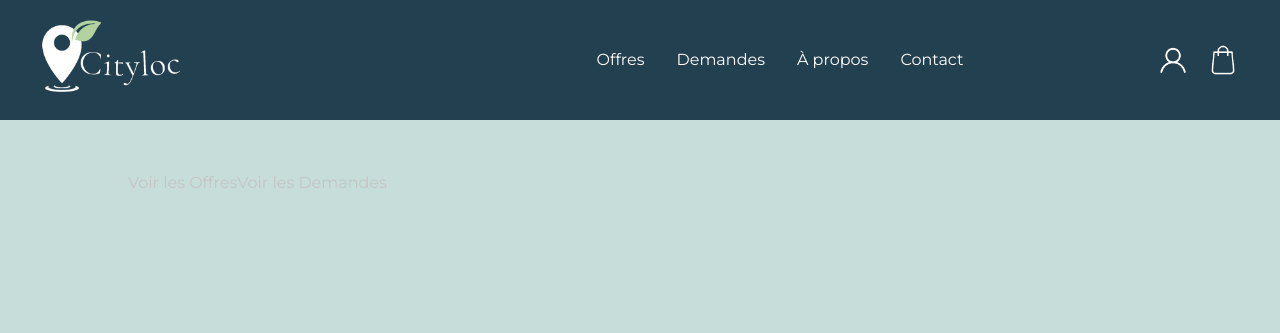
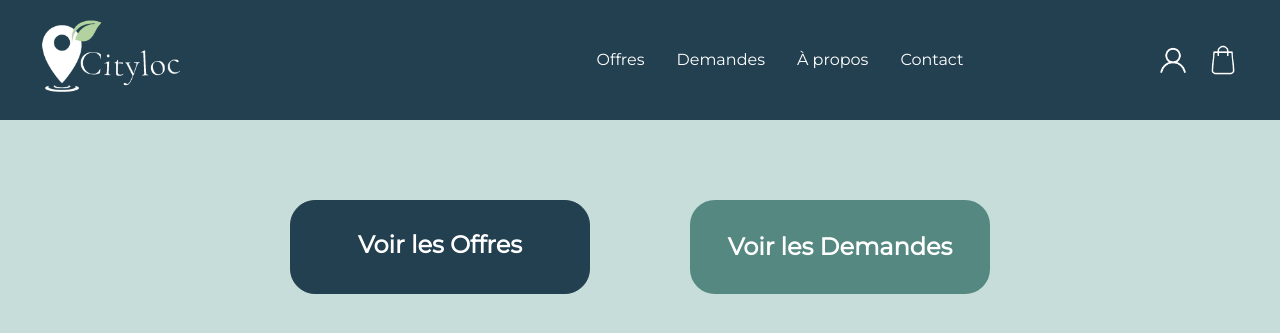
Before and after one commit to TabLockFR/cityloc-base, a Jekyll site: the page built from index.html, in a window 1280 px wide and 900 px high. Shown: the top 333 px of the window. Built offline with Jekyll 4.4.1, drawn with Linux system fonts in a browser that asks for light colours.

Commit message:
Update index.html

```diff
--- a/index.html
+++ b/index.html
@@ -6,15 +6,47 @@ title: TabLock
 
   .containerBoxAccueil{
     display: flex;
+    justify-content: center;
+  }
+  .boxOffres, .boxDemandes {
+    display: flex;
+    margin: 50px;
+    padding: 5px 30px;
+    border-radius: 25px;
+    width: 300px;
+    justify-content: center;
+  }
+  .boxOffres {
+    background-color: #224050;
+    border: 1px solid #224050;
+  }
+  .boxDemandes{
+    background-color: #558880;
+    border: 3px solid #558880;
+  }
+  .boxOffres p, .boxDemandes p {
+    font-size: 24px;
+    font-weight: 600;
+    color: #ffffff;
+  }
+  .boxOffres:hover{
+    background-color: #ffffff;
+    transition: ease-in-out 0.2s;
+  }
+  .boxOffres:hover p{
+    color: #224050;
+    transition: ease-in-out 0.2s;
+  }
+  .boxDemandes:hover{
+    background-color: #ffffff;
+    transition: ease-in-out 0.2s;
+  }
+  .boxDemandes:hover p{
+    color: #558880;
+    transition: ease-in-out 0.2s;
   }
 
-  .boxOffres{
-    display: flex;
-  }
 
-  .boxDemandes{
-    display: flex;
-  }
 
 </style>
 
```
